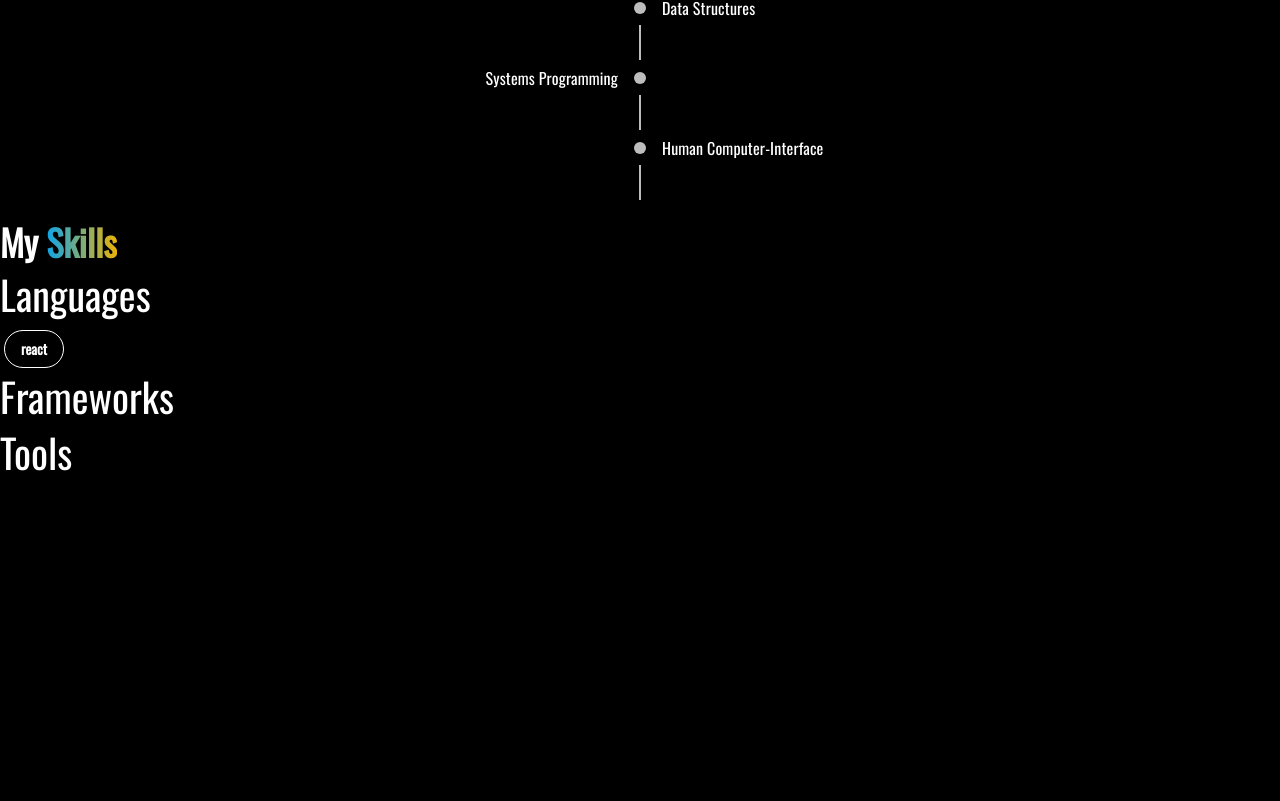
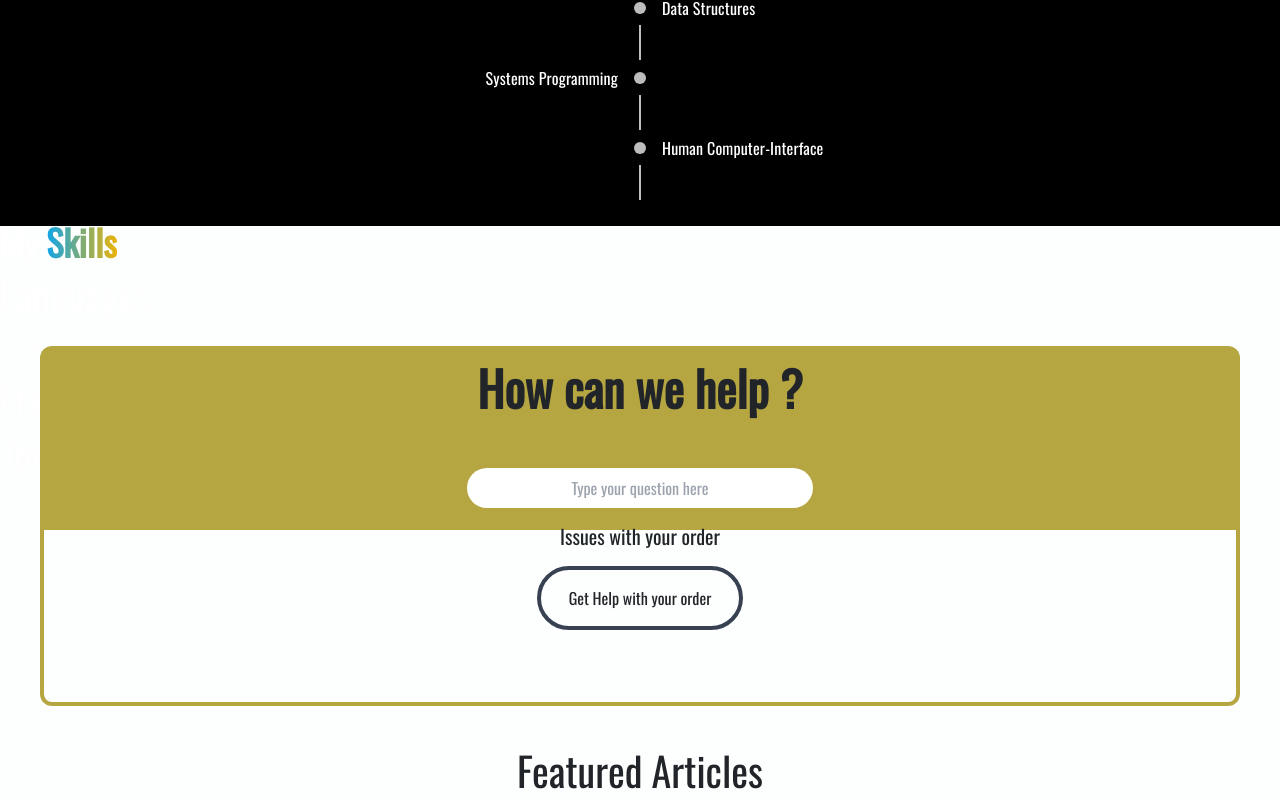
Before and after one commit to duranmichael681/Portfolio, a Next.js app: page / in a window 1280 px wide. Shown: the part 1996-2797 px from the top of the page. Built offline with nearby package versions, Linux system fonts and the light colour scheme.

Commit message:
we are gonna delete this atp

```diff
--- a/app/globals.css
+++ b/app/globals.css
@@ -86,3 +86,12 @@ a:hover {
     @apply bg-background text-foreground;
   }
 }
+
+@layer base {
+  * {
+    @apply border-border outline-ring/50;
+  }
+  body {
+    @apply bg-background text-foreground;
+  }
+}
--- a/app/page.js
+++ b/app/page.js
@@ -19,6 +19,8 @@ import OppositeContentTimeline from "@/components/ui/timeline";
 import { motion } from "framer-motion";
 import Navbar from "@/components/navbar";
 import Bubble from "@/components/bubble";
+import { Input } from "@/components/ui/input";
+import { Button } from "@mui/material";
 
 export default function Home() {
   const [darkMode, setDarkMode] = useState(false);
@@ -42,7 +44,6 @@ export default function Home() {
 
       <main className="bg-white dark:bg-black ">
         {/* Navbar */}
-        <Navbar />
 
         {/* Centered Content */}
         <section
@@ -159,6 +160,94 @@ export default function Home() {
             </div>
           </div>
         </section>
+        <section className="h-screen bg-[#FCFFFD] pt-20">
+          <div className="h-full flex flex-col">
+            <div className=" h-1/4 bg-[#B5A642]  m-10 rounded-xl rounded-b-none flex flex-col justify-center items-center p-20">
+              <h1 className="  text-5xl font-extrabold text-center ">
+                How can we help ?
+              </h1>
+              <input
+                placeholder="Type your question here"
+                className=" text-l mt-5 rounded-full text-center  w-1/3 pt-2 pb-2"
+              />
+            </div>
+            <div className=" -mt-10 h-1/4  flex-col border-4 border-[#B5A642] m-10 rounded-xl flex justify-center items-center p-20 rounded-t-none">
+              <p className="text-xl font-thin -mt-20">Issues with your order</p>
+              <motion.button
+                whileTap={{ scale: 0.8 }}
+                whileHover={{ scale: 1.1 }}
+                className="w-1/5 p-3  rounded-full border-4 border-gray-700 "
+              >
+                Get Help with your order
+              </motion.button>
+            </div>
+            <div className="flex items-center justify-center ">
+              <h1> Featured Articles</h1>
+            </div>
+            <div className="grid grid-cols-3 gap-4 p-5 ">
+              <motion.button
+                whileTap={{ scale: 0.8 }}
+                whileHover={{ scale: 1.1 }}
+                className="w-full p-5  rounded-xl flex flex-col items-center"
+              >
+                <span className="text-lg font-bold">Seaching for items</span>
+                <span className="text-m text-gray-500 mt-1">
+                  How to search and buy items on CreatorsFIU
+                </span>
+              </motion.button>
+              <motion.button
+                whileTap={{ scale: 0.8 }}
+                whileHover={{ scale: 1.1 }}
+                className="w-full p-5  rounded-xl flex flex-col items-center"
+              >
+                <span className="text-lg font-bold">Making a purchase</span>
+                <span className="text-km text-gray-500 mt-1">
+                  How to complete your order safely
+                </span>
+              </motion.button>
+              <motion.button
+                whileTap={{ scale: 0.8 }}
+                whileHover={{ scale: 1.1 }}
+                className="w-full p-5  rounded-xl flex flex-col items-center"
+              >
+                <span className="text-lg font-bold">Tracking your order</span>
+                <span className="text-km text-gray-500 mt-1">
+                  How to check your delivery status
+                </span>
+              </motion.button>
+              <motion.button
+                whileTap={{ scale: 0.8 }}
+                whileHover={{ scale: 1.1 }}
+                className="w-full p-5  rounded-xl flex flex-col items-center"
+              >
+                <span className="text-lg font-bold">Return policy</span>
+                <span className="text-km text-gray-500 mt-1">
+                  How to return an item and get a refund
+                </span>
+              </motion.button>
+              <motion.button
+                whileTap={{ scale: 0.8 }}
+                whileHover={{ scale: 1.1 }}
+                className="w-full p-5  rounded-xl flex flex-col items-center"
+              >
+                <span className="text-lg font-bold">Listing an item</span>
+                <span className="text-km text-gray-500 mt-1">
+                  How to create a listing and start selling
+                </span>
+              </motion.button>
+              <motion.button
+                whileTap={{ scale: 0.8 }}
+                whileHover={{ scale: 1.1 }}
+                className="w-full p-5  rounded-xl flex flex-col items-center"
+              >
+                <span className="text-lg font-bold">Seller fees</span>
+                <span className="text-m text-gray-500 mt-1">
+                  Are there any costs for selling items?
+                </span>
+              </motion.button>
+            </div>
+          </div>
+        </section>
       </main>
     </div>
   );
--- /dev/null
+++ b/components/ui/button.jsx
@@ -0,0 +1,48 @@
+import * as React from "react"
+import { Slot } from "@radix-ui/react-slot"
+import { cva } from "class-variance-authority";
+
+import { cn } from "@/lib/utils"
+
+const buttonVariants = cva(
+  "inline-flex items-center justify-center gap-2 whitespace-nowrap rounded-md text-sm font-medium transition-colors focus-visible:outline-none focus-visible:ring-1 focus-visible:ring-ring disabled:pointer-events-none disabled:opacity-50 [&_svg]:pointer-events-none [&_svg]:size-4 [&_svg]:shrink-0",
+  {
+    variants: {
+      variant: {
+        default:
+          "bg-primary text-primary-foreground shadow hover:bg-primary/90",
+        destructive:
+          "bg-destructive text-destructive-foreground shadow-sm hover:bg-destructive/90",
+        outline:
+          "border border-input bg-background shadow-sm hover:bg-accent hover:text-accent-foreground",
+        secondary:
+          "bg-secondary text-secondary-foreground shadow-sm hover:bg-secondary/80",
+        ghost: "hover:bg-accent hover:text-accent-foreground",
+        link: "text-primary underline-offset-4 hover:underline",
+      },
+      size: {
+        default: "h-9 px-4 py-2",
+        sm: "h-8 rounded-md px-3 text-xs",
+        lg: "h-10 rounded-md px-8",
+        icon: "h-9 w-9",
+      },
+    },
+    defaultVariants: {
+      variant: "default",
+      size: "default",
+    },
+  }
+)
+
+const Button = React.forwardRef(({ className, variant, size, asChild = false, ...props }, ref) => {
+  const Comp = asChild ? Slot : "button"
+  return (
+    (<Comp
+      className={cn(buttonVariants({ variant, size, className }))}
+      ref={ref}
+      {...props} />)
+  );
+})
+Button.displayName = "Button"
+
+export { Button, buttonVariants }
--- /dev/null
+++ b/components/ui/input.jsx
@@ -0,0 +1,23 @@
+import * as React from "react";
+
+import { cn } from "@/lib/utils";
+
+const Input = React.forwardRef(
+  ({ className, type = "search", ...props }, ref) => {
+    return (
+      <input
+        type={type}
+        placeholder="Type your Question here"
+        className={cn(
+          "flex h-9 w-full rounded-md border border-input bg-transparent px-3 py-1 text-base shadow-sm transition-colors file:border-0 file:bg-transparent file:text-sm file:font-medium file:text-foreground placeholder:text-muted-foreground focus-visible:outline-none focus-visible:ring-1 focus-visible:ring-ring disabled:cursor-not-allowed disabled:opacity-50 md:text-sm",
+          className
+        )}
+        ref={ref}
+        {...props}
+      />
+    );
+  }
+);
+Input.displayName = "Input";
+
+export { Input };
--- a/package.json
+++ b/package.json
@@ -14,6 +14,7 @@
     "@mui/lab": "^6.0.0-beta.27",
     "@mui/material": "^6.4.5",
     "@radix-ui/react-dialog": "^1.1.6",
+    "@radix-ui/react-slot": "^1.1.2",
     "bootstrap": "^5.3.3",
     "class-variance-authority": "^0.7.1",
     "clsx": "^2.1.1",
```
Also changed, not shown: app/faq.js (added), 1 other file (tests, documents, lock files or other folders).
